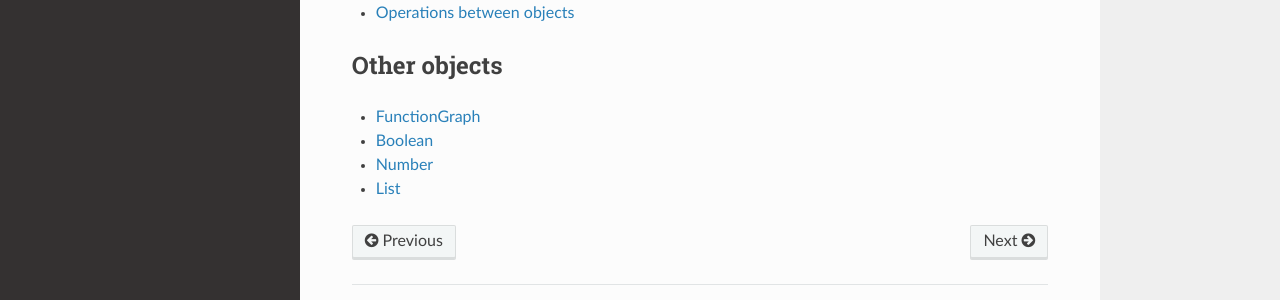
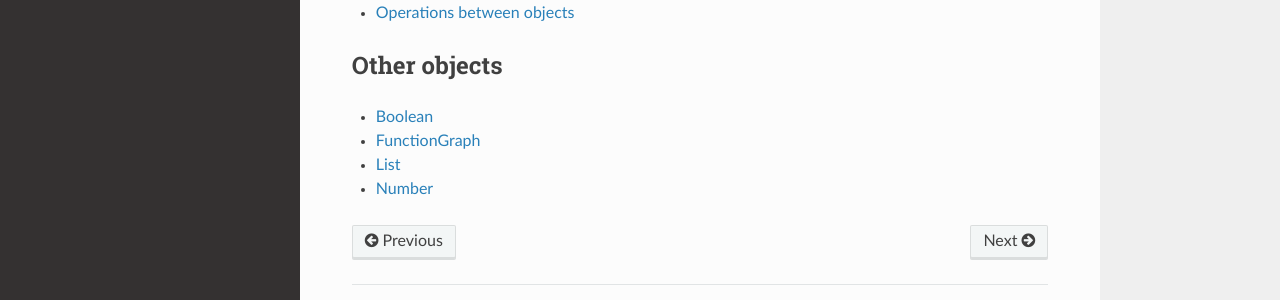
Before and after one commit to bennorth/pyggb, a Sphinx documentation site: the page built from doc/source/reference/index.rst, in a window 1280 px wide and 900 px high, scrolled down 857 px. Shown: the part 510-810 px from the top of the window. Built offline with Sphinx 7.4.7 and the Read the Docs theme 3.1.0, drawn with Linux system fonts in a browser that asks for light colours.

```diff
--- a/doc/source/reference/index.rst
+++ b/doc/source/reference/index.rst
@@ -78,7 +78,7 @@ Other objects
 .. toctree::
    :maxdepth: 1
 
+   classes/boolean
    classes/function-graph
-   classes/boolean
+   classes/list
    classes/number
-   classes/list
```
